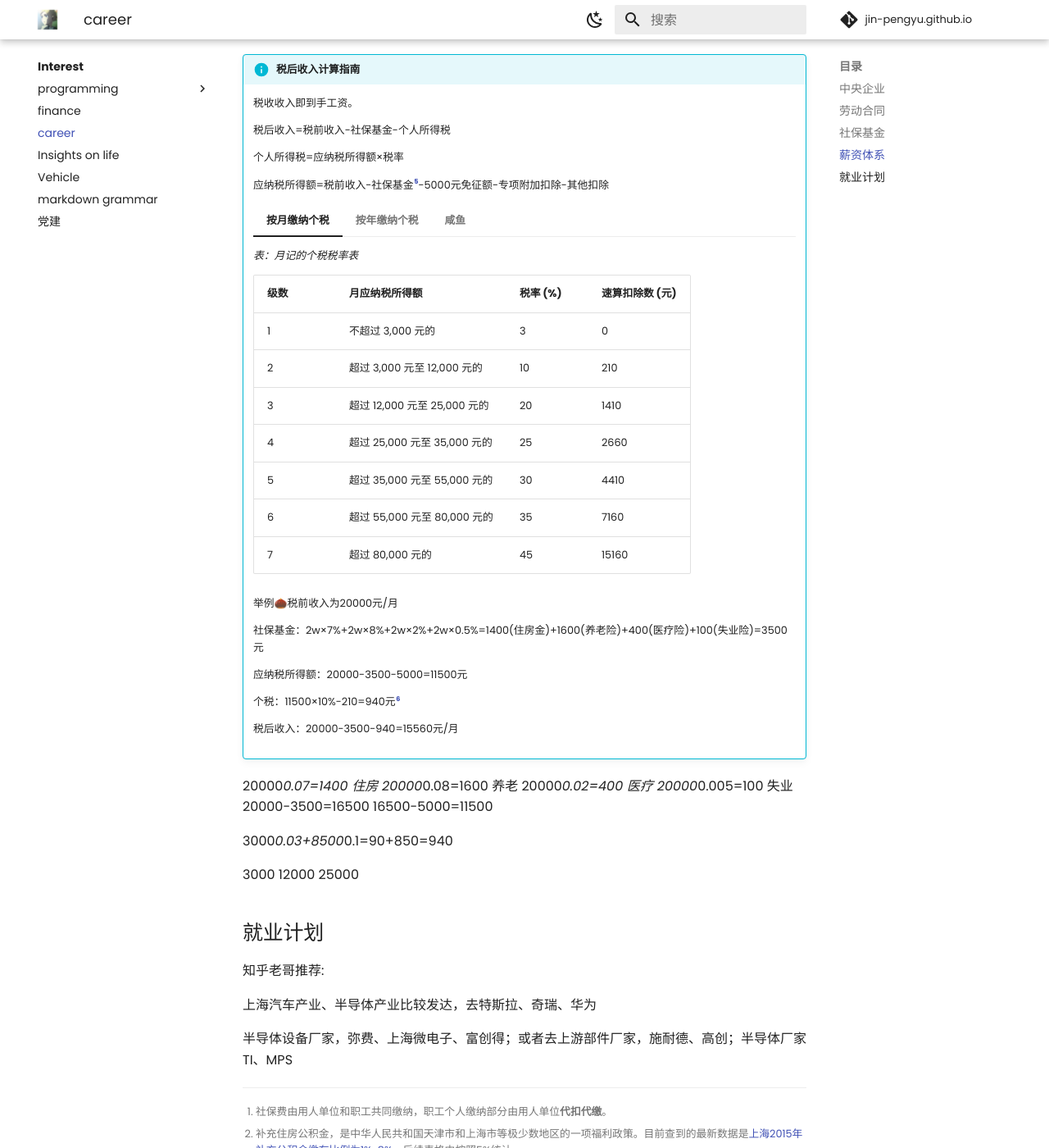
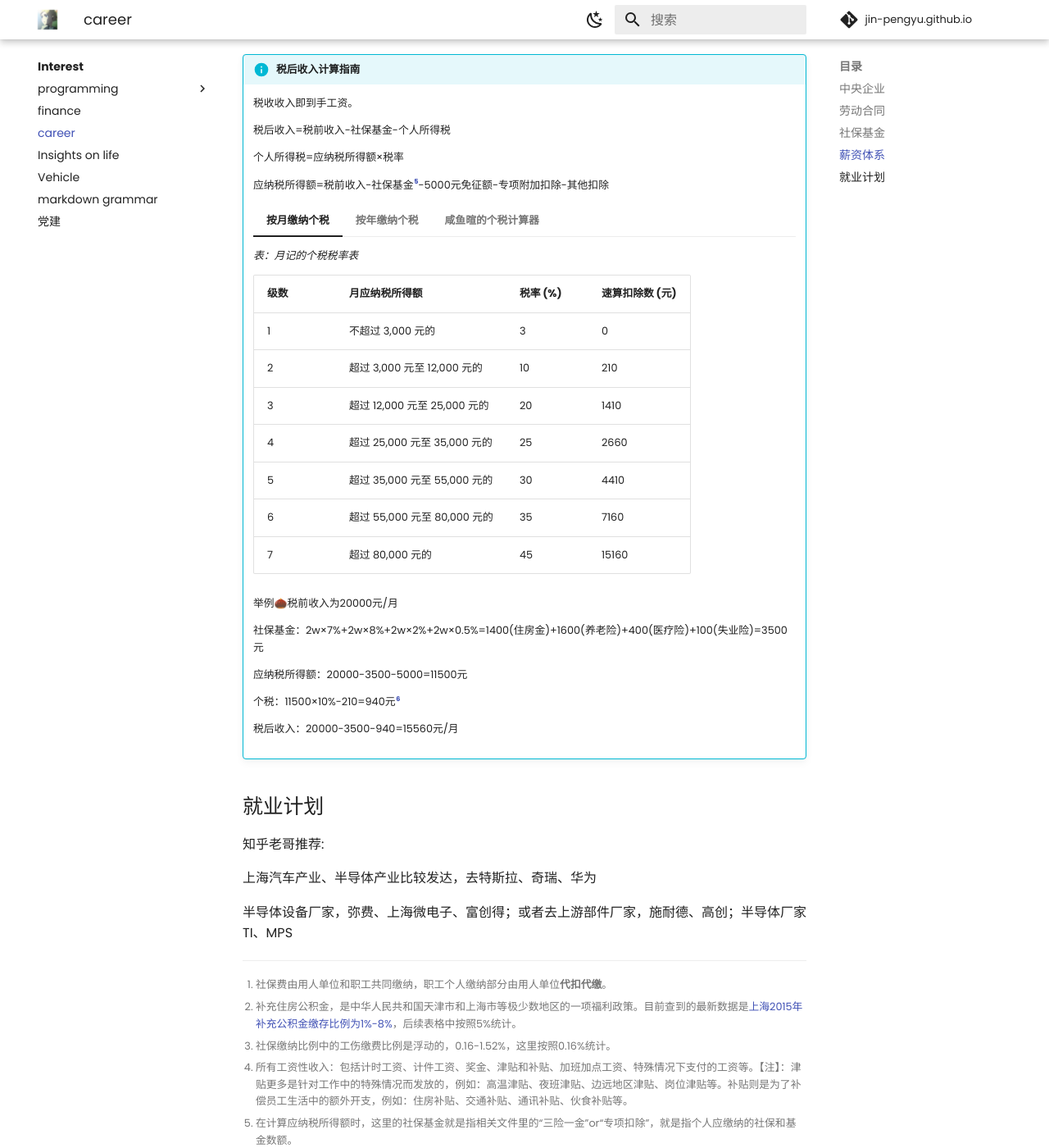
Before and after one commit to Pengyu-Jin/Pengyu-Jin.github.io, an MkDocs documentation site: the page built from docs/interest/career/career.md, in a window 1280 px wide and 1400 px high, scrolled down 2283 px. Shown: the whole window at 82% size. Built offline with MkDocs 1.6.1 and Material for MkDocs 9.7.7, drawn with Linux system fonts in a browser that asks for light colours; comment, search, counter and statistics services are not loaded.

Commit message:
career20240624-个税补充

```diff
--- a/docs/interest/career/career.md
+++ b/docs/interest/career/career.md
@@ -166,24 +166,10 @@
         税后收入：240000-42000-11280=186720元/年
 
 
-    === "咸鱼"
+    === "咸鱼暄的个税计算器"
 
-        gbtf
+        可以通过[咸鱼暄的个税计算器](https://xuan-insr.github.io/magic_tools/personal_income_tax/?slr=240000&srv=0&roy=0&frn=0&otf=0&ded=60000&bpi=19200&bmi=4800&uei=1200&hfd=16800&ced=0&coed=0&sim=0&hli=0&hrt=0&sre=0&inf=0&ann=0&chi=0&tdp=0&alt=0&pep=0&oth=0&don=0&abn=0&adn=0){:target=_blank}进行计算并验证，这里可以考虑"全年一次性奖金"对应的个税，并且还有其他专项附加扣除项等等。🥰
 
-
-
-20000*0.07=1400 住房
-20000*0.08=1600 养老
-20000*0.02=400 医疗
-20000*0.005=100 失业
-20000-3500=16500
-16500-5000=11500
-
-3000*0.03+8500*0.1=90+850=940
-
-3000
-12000
-25000
 
 
 ## 就业计划
```
